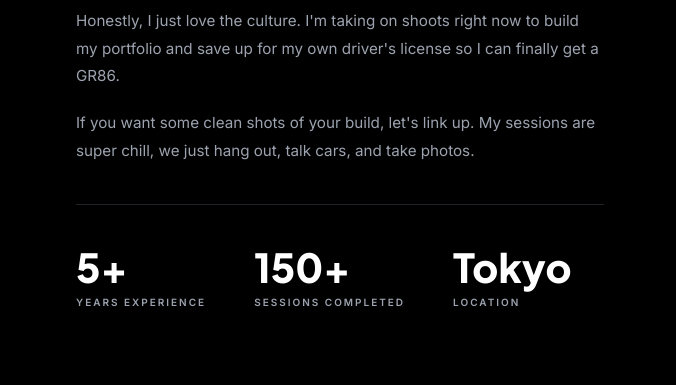
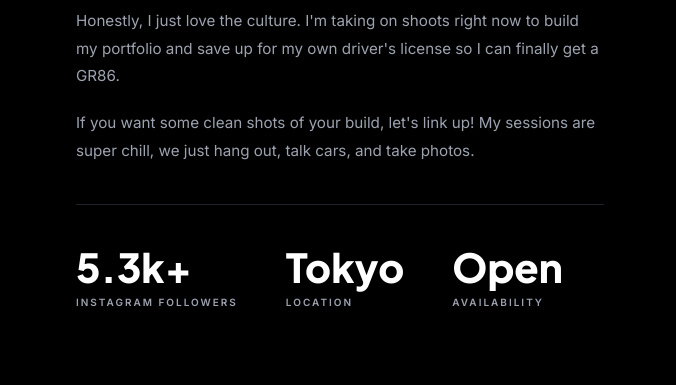
Before and after one commit to Faltri/miguel-madrigal-portfolio, a plain HTML site: page index.html in a window 1280 px wide. Shown: the part 1197-1582 px from the top of the page, 604-1280 px from the left. Drawn offline with nearby package versions, Linux system fonts and the light colour scheme.

Commit message:
Content: Replace placeholder stats with authentic metrics and add enthusiasm to bio

```diff
--- a/index.html
+++ b/index.html
@@ -211,7 +211,7 @@
             <div lang="en">
               <p>Hey, I'm Miguel. I'm 22, living in Tokyo, and I pretty much just shoot cars in my free time. When I'm not out with my camera, I'm usually on my sim rig playing Assetto Corsa.</p>
               <p>Honestly, I just love the culture. I'm taking on shoots right now to build my portfolio and save up for my own driver's license so I can finally get a GR86.</p>
-              <p>If you want some clean shots of your build, let's link up. My sessions are super chill, we just hang out, talk cars, and take photos.</p>
+              <p>If you want some clean shots of your build, let's link up! My sessions are super chill, we just hang out, talk cars, and take photos.</p>
             </div>
 
             <!-- Japanese Paragraphs -->
@@ -223,17 +223,10 @@
 
             <div class="about-stats">
               <div class="stat">
-                <div class="stat-number">5+</div>
+                <div class="stat-number">5.3k+</div>
                 <div class="stat-label">
-                  <span lang="en">Years Experience</span>
-                  <span lang="ja" class="lang-hide">活動年数</span>
-                </div>
-              </div>
-              <div class="stat">
-                <div class="stat-number">150+</div>
-                <div class="stat-label">
-                  <span lang="en">Sessions Completed</span>
-                  <span lang="ja" class="lang-hide">撮影台数</span>
+                  <span lang="en">Instagram Followers</span>
+                  <span lang="ja" class="lang-hide">インスタフォロワー</span>
                 </div>
               </div>
               <div class="stat">
@@ -241,6 +234,13 @@
                 <div class="stat-label">
                   <span lang="en">Location</span>
                   <span lang="ja" class="lang-hide">活動拠点</span>
+                </div>
+              </div>
+              <div class="stat">
+                <div class="stat-number">Open</div>
+                <div class="stat-label">
+                  <span lang="en">Availability</span>
+                  <span lang="ja" class="lang-hide">撮影受付中</span>
                 </div>
               </div>
             </div>
```
